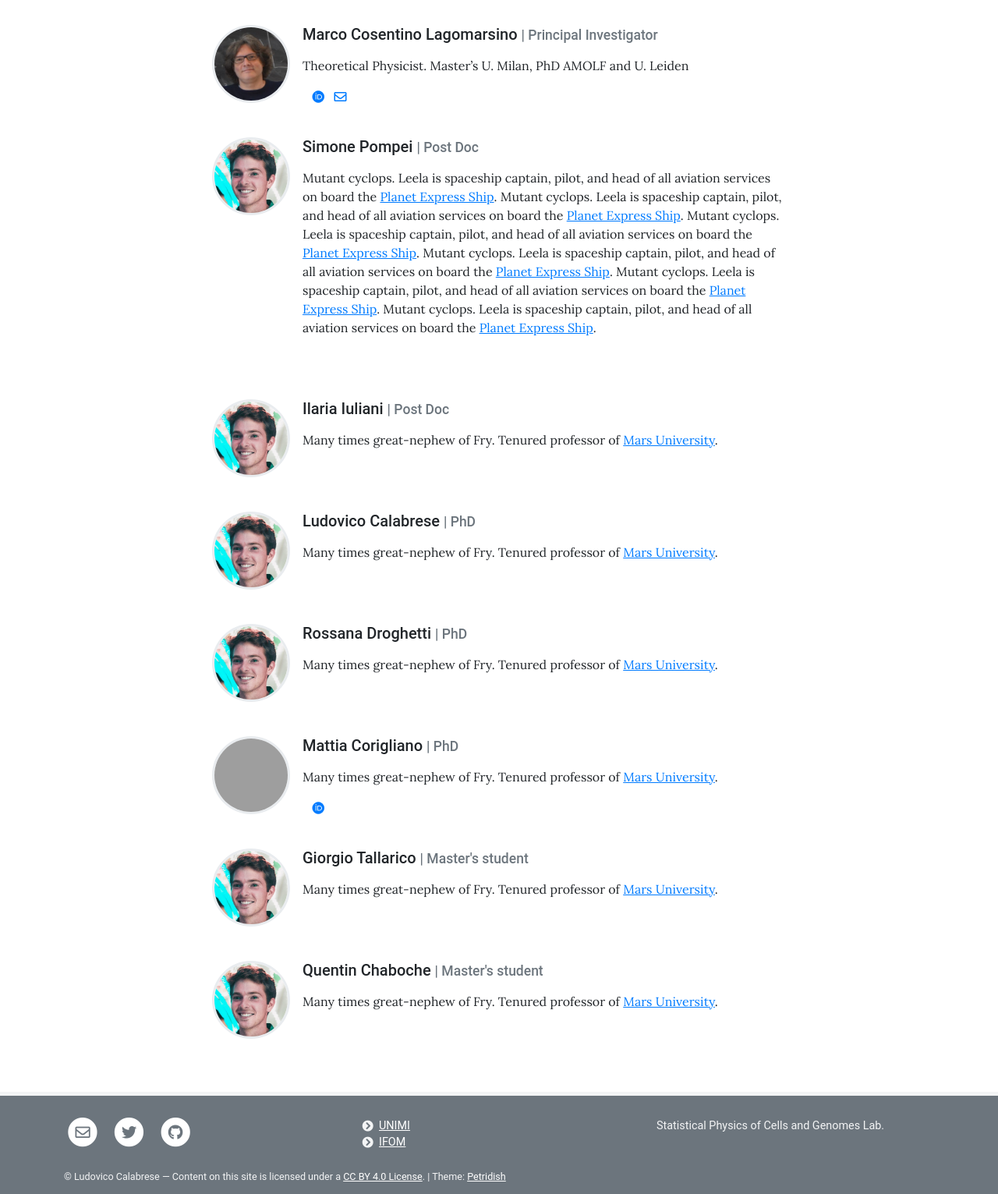
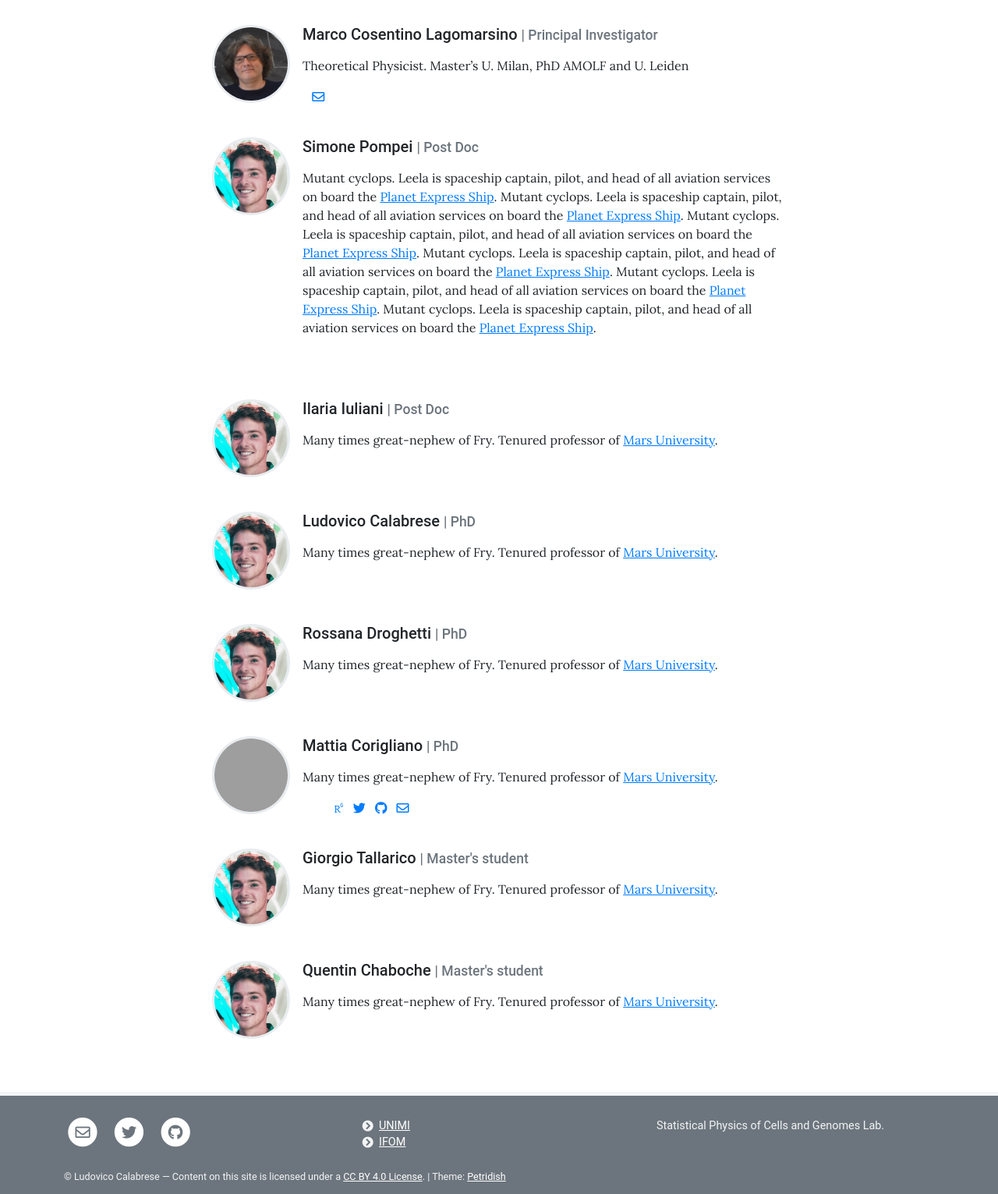
Before and after one commit to mcltone/spcg, a Jekyll site: the page built from pages/people.md, in a window 1280 px wide. Shown: the part 403-1934 px from the top of the page at 78% size. Built offline with Jekyll 4.4.1, drawn with Linux system fonts in a browser that asks for light colours; some web fonts are replaced; grey boxes are pictures that could not be loaded.

Commit message:
added all buttons

```diff
--- a/_data/team.yml
+++ b/_data/team.yml
@@ -7,6 +7,7 @@
     Theoretical Physicist. Master's U. Milan, PhD AMOLF and U. Leiden
   orcid: 0000-0003-0235-0445
   cv: CV/mclCV.pdf
+  #in: your_linkedin_profile_ID
   #researchgate: researchgate_name
   #twitter: twitter_name
   #github: github_name
@@ -55,7 +56,12 @@
   role: PhD
   image: assets/theme/images/mc.jpg
   cv: mcCV.pdf
+  in: mattia-corigliano-b05407203
   orcid: 0000-0002-6645-6778
+  email: mattia.corigliano@ifom.eu
+  twitter: mcorigliano_
+  github: Mattia-Corigliano
+  researchgate: Mattia-Corigliano
   description: >
     Many times great-nephew of Fry. Tenured professor of [Mars University](https://en.wikipedia.org/wiki/Mars_University).
 
--- a/_layouts/team.html
+++ b/_layouts/team.html
@@ -30,18 +30,18 @@ description: Template for team page
         <!-- Download CV -->
         {% if member.cv %}
           <li class="list-inline-item">
-            <a target="_blank" href="https://mcltone.github.io/spcg/CV/{{ member.cv }}"><i class="fa fa-file-pdf-o"></i></a>
+            <a target="_blank" href="https://github.com/mcltone/spcg/tree/master/CV/{{ member.cv }}"><i class="fa fa-file-pdf-o"></i></a>
           </li>
         {% endif %}
 
-        <!-- Orcid -->
-        {% if member.orcid %}
+        <!-- Linkedin -->
+        {% if member.in %}
           <li class="list-inline-item">
-            <a href="https://orcid.org/{{ member.orcid }}"><i class="ai ai-orcid"></i></a>
+            <a target="_blank" href="http://www.linkedin.com/in/{{ member.in }}" class="waves-effect waves-teal btn-flat my-linkedin-link" data-tooltip="linkedin"><i class="fa fa-linkedin"></i></a>
           </li>
         {% endif %}
 
-        <!-- Research gate -->
+        <!-- Research Gate -->
         {% if member.researchgate %}
           <li class="list-inline-item">
             <a href="https://researchgate.net/profile/{{ member.researchgate }}"><i class="ai ai-researchgate"></i></a>
@@ -59,18 +59,21 @@ description: Template for team page
        </p>
        --->
 
+        <!-- Twitter -->
         {% if member.twitter %}
           <li class="list-inline-item">
             <a href="https://twitter.com/{{ member.twitter }}"><i class="fab fa-twitter"></i></a>
           </li>
         {% endif %}
 
+        <!-- GitHub-->
         {% if member.github %}
           <li class="list-inline-item">
             <a href="https://github.com/{{ member.github }}"><i class="fab fa-github"></i></a>
           </li>
         {% endif %}
 
+        <!-- Email -->
         {% if member.email %}
           <li class="list-inline-item">
             <a href="mailto:{{ member.email }}"><i class="far fa-envelope"></i></a>
```
